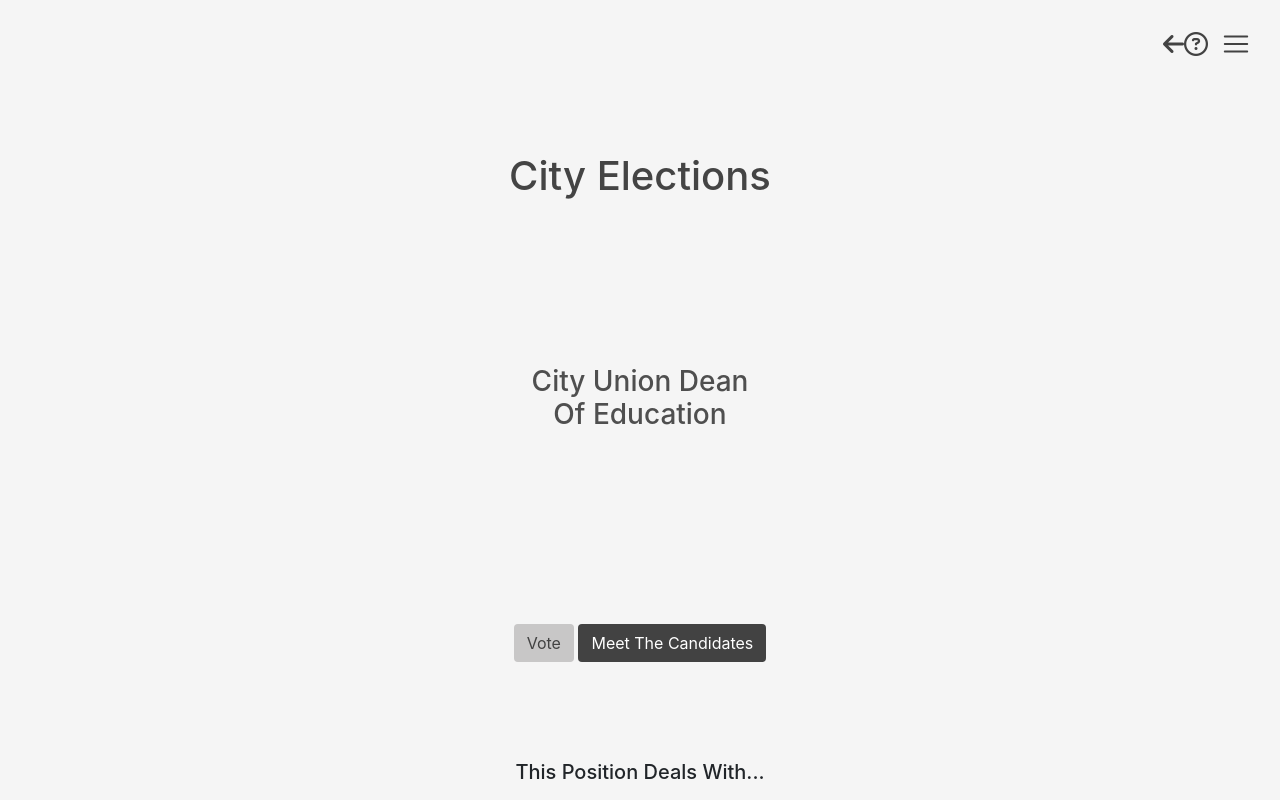
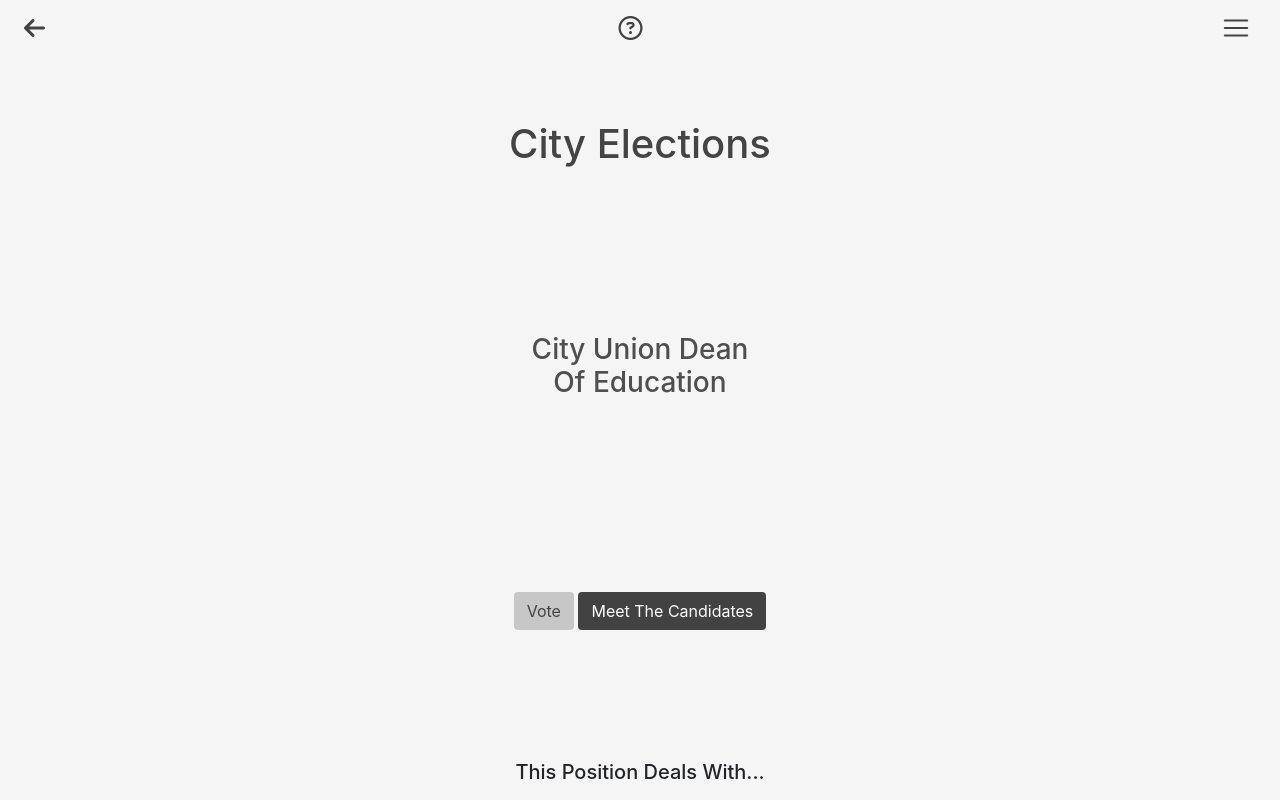
Before and after one commit to HarRes123/CS160-Project, a website: page public/electionStarter.html in a window 1280 px wide. Drawn offline with nearby package versions, Linux system fonts and the light colour scheme.

Commit message:
fixed navbar alignment. Need to align the dropdown menu items and add the text of position info

```diff
--- a/public/css/styles.css
+++ b/public/css/styles.css
@@ -7,6 +7,12 @@ html, .main{
   overflow: auto;
   margin:0;
 }
+.navbar .navbar-light{
+  display: inline;
+  border-color: transparent;
+  background-color: transparent;
+  width:100%;
+}
 .navbar-light .navbar-toggler{
     border-color: transparent;
 }
@@ -15,6 +21,11 @@ html, .main{
 }
 .navbar-light .navbar-nav .nav-item .nav-link{
   color:#424242;
+
+}
+.iconBtn{
+  border-color: transparent;
+  background-color: transparent;
 }
 h1{
   color:#444444;
--- a/public/electionStarter.html
+++ b/public/electionStarter.html
@@ -26,26 +26,29 @@
 </head>
     <body class="main">
         <section class="next">
-        <nav class="navbar navbar-light ">
+        <nav class="navbar-nav navbar-light ">
             <!-- UL List for the icons in the navbar-->
-            <ul class="navbar-nav ml-auto navbar-icons d-flex flex-row">
-                <li class="nav-item ">
-                    <a class="nav-link" href=""> <i class="fa-solid fa-arrow-left fa-xl" style="color: #424242;"></i> </a>
-                </li>
+            <div class="navbar">
 
-                <li class="nav-item ">
-                    <a class="nav-link" href=""> <i class="fa-regular fa-circle-question fa-xl" style="color: #424242;"></i> </a>
-                </li>
-            </ul>
-            <button class="navbar-toggler  custom-toggler"
+                <button class="iconBtn mr-auto">
+                    <i class="fa-solid fa-arrow-left fa-xl" style="color: #424242;"></i>
+                </button>
+
+
+                <button class="iconBtn mx-auto ">
+                    <i class="fa-regular fa-circle-question fa-xl" style="color: #424242;"></i>
+                </button>
+
+
+                <button class="navbar-toggler ml-auto custom-toggler"
                 type="button"
                 data-toggle="collapse"
                 data-target="#nav1">
                     <span class="navbar-toggler-icon custom-toggler">
                     </span>
                 </button>
-            <div class="navbar-collapse collapse" id="nav1">
-                <ul class="navbar-nav mx-auto">
+                <div class="navbar-collapse collapse text-right" id="nav1">
+                    <ul class="navbar-nav ">
                         <li class="nav-item">
                             <a class="nav-link"
                                href="#">Voter Guide</a>
@@ -60,6 +63,13 @@
                         </li>
                     </ul>
                 </div>
+
+
+            </div>
+
+        </div>
+
+
         </nav>
 
 
```
Lines whose indentation alone changed are shown as unchanged.
